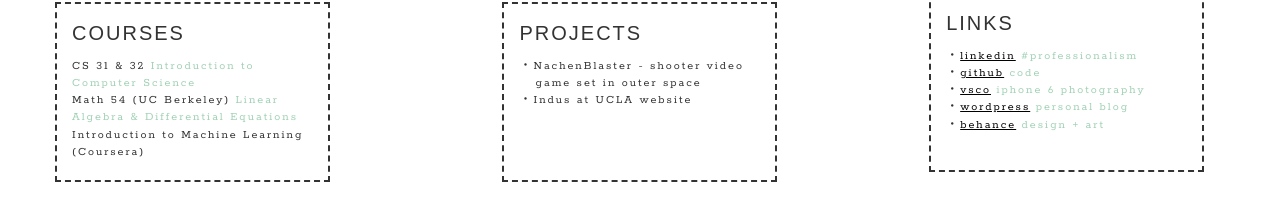
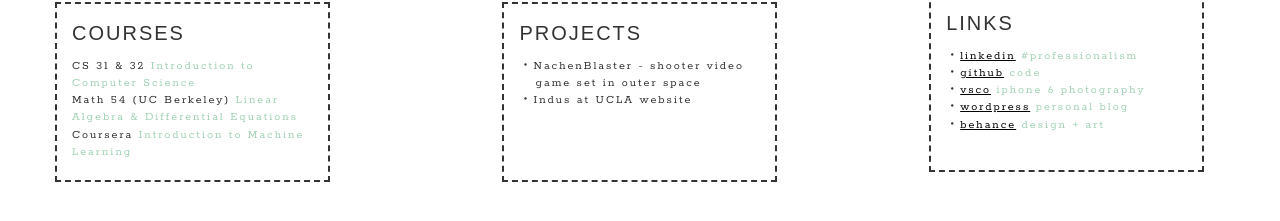
Before and after one commit to sharvanijha/sharvanijha.github.io, a Jekyll site: the page index.html, which Jekyll copies as it is, in a window 1280 px wide. Shown: the part 429-650 px from the top of the page. Built offline with Jekyll 4.4.1, drawn with Linux system fonts in a browser that asks for light colours; some web fonts are replaced; part of the change alters nothing that is shown.

```diff
--- a/index.html
+++ b/index.html
@@ -17,7 +17,7 @@
 <!-- Latest compiled JavaScript -->
 <script src="https://maxcdn.bootstrapcdn.com/bootstrap/3.3.7/js/bootstrap.min.js"></script>
 
-</head
+</head>
 
 <body>
 
@@ -53,7 +53,7 @@
     <div class = "boxbody">
       CS 31 & 32 <span class = "lightgreen">Introduction to Computer Science</span> <br>
       Math 54 (UC Berkeley) <span class = "lightgreen">Linear Algebra & Differential Equations</span><br>
-      Introduction to Machine Learning (Coursera)
+      Coursera <span class = "lightgreen">Introduction to Machine Learning</span>
 
     </div>
 
```
